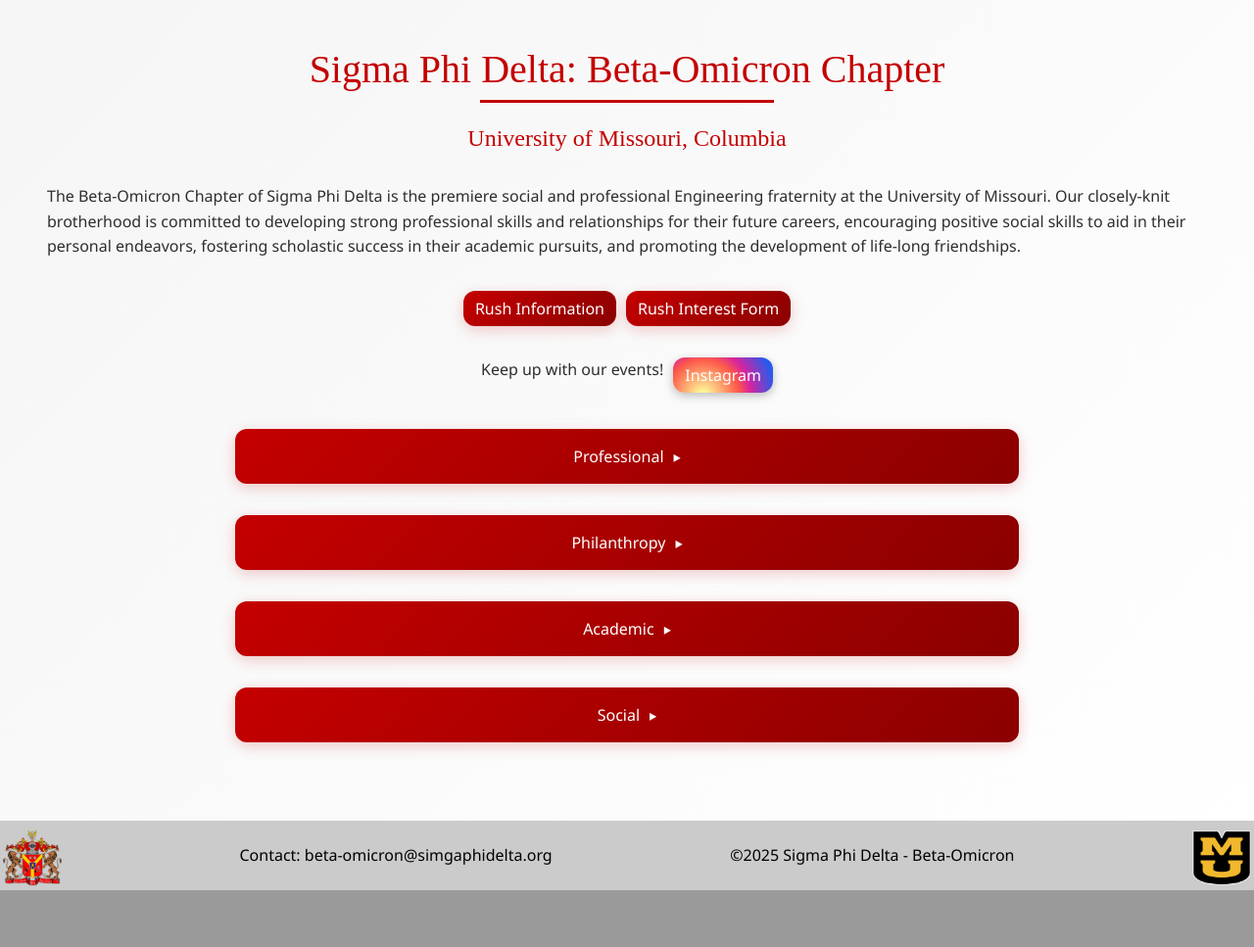
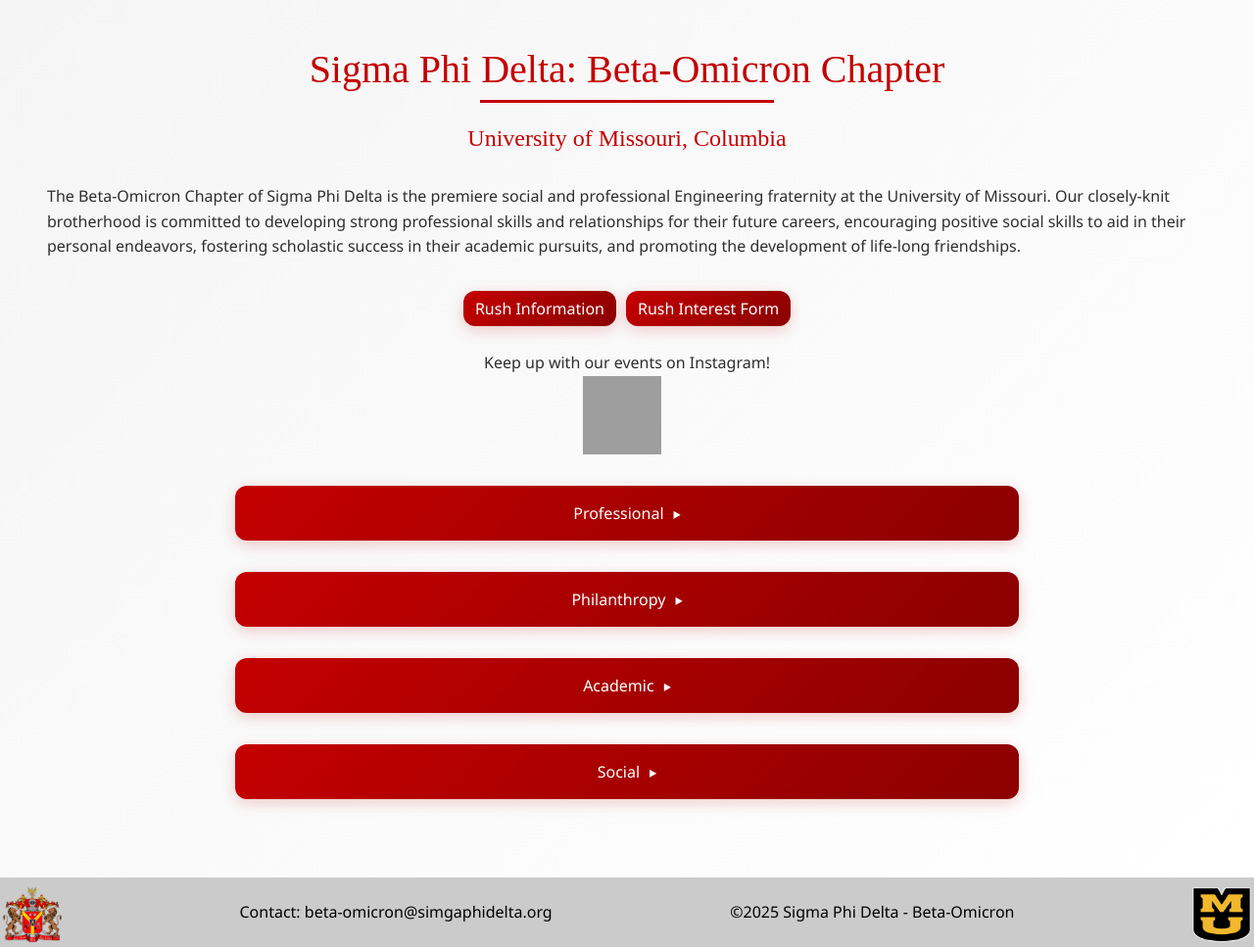
Before and after one commit to smk37git/SPDWEBAPP_ENV, a Django app: page / in a window 1280 px wide. Shown: the part 734-1701 px from the top of the page at 98% size. Before the commit the page ends 1643 px from the top, so only its background shows below. Run offline with Django 4.2, Linux system fonts and the light colour scheme; some libraries are stand-ins or nearby versions; grey boxes are pictures that could not be loaded.

Commit message:
Updated the Instagram Link

```diff
--- a/SPDWEBAPP/AUTHENTICATE/templates/AUTHENTICATE/home.html
+++ b/SPDWEBAPP/AUTHENTICATE/templates/AUTHENTICATE/home.html
@@ -30,12 +30,19 @@
             <button class="btn btn-primary" type="button">Rush Interest Form</button>
         </a>
     </div>
-    <div class="button-container">
-        <p>Keep up with our events!</p>
+    <br>
+    <p style="text-align: center; margin-bottom: 0 !important;">Keep up with our events on Instagram!</p>
+    <div class="button-container" style="margin-top: 0 !important;">
         <a href="https://www.instagram.com/sigphimizzou/">
-            <button class="btn btn-primary instagram" type="button">Instagram</button>
+            <img class="instagram-logo" src="https://upload.wikimedia.org/wikipedia/commons/a/a5/Instagram_icon.png" alt="Instagram logo" />
         </a>
     </div>
+
+
+
+
+
+
     <div class="dropdown-section">
         <button class="dropdown-toggle btn btn-primary wide-dropdown-toggle" type="button">
            Professional <span class="dropdown-arrow">&#9656;</span>
--- a/SPDWEBAPP/static/css/main.css
+++ b/SPDWEBAPP/static/css/main.css
@@ -243,7 +243,8 @@ body {
     box-shadow: 0 4px 15px rgba(196, 0, 0, 0.2);
     border: none;
     border-radius: 12px;
-
+    display: inline-flex; /* Makes the button a flex container */
+    align-items: center;  /* Centers items vertically */
 }
 
 .btn-secondary {
@@ -262,8 +263,8 @@ body {
     text-decoration: none;  /* Ensures the links don't have underlines */
 }
 
-.instagram {
-    color: #fff;
-    background: radial-gradient(circle at 30% 107%, #fdf497 0%, #fdf497 5%, #fd5949 45%, #d6249f 60%, #285AEB 90%);
-    box-shadow: 0px 3px 10px rgba(0,0,0,.25);
-  }
+.instagram-logo {
+    width: 80px; /* Size of the Instagram logo */
+    height: 80px;
+    margin-right: 10px; /* Adds space between the logo and text */
+}
```
